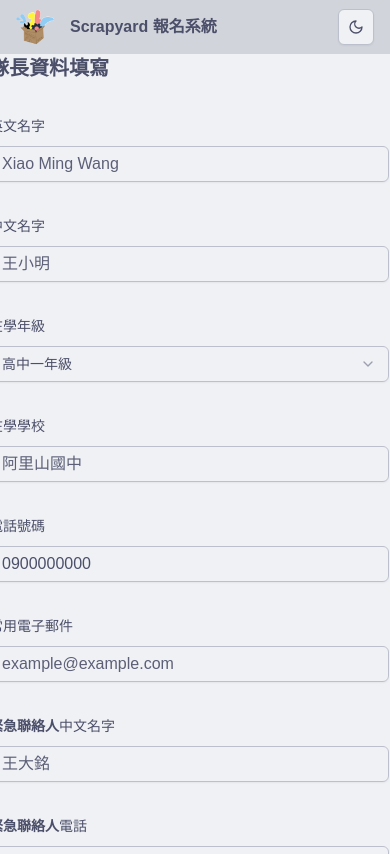
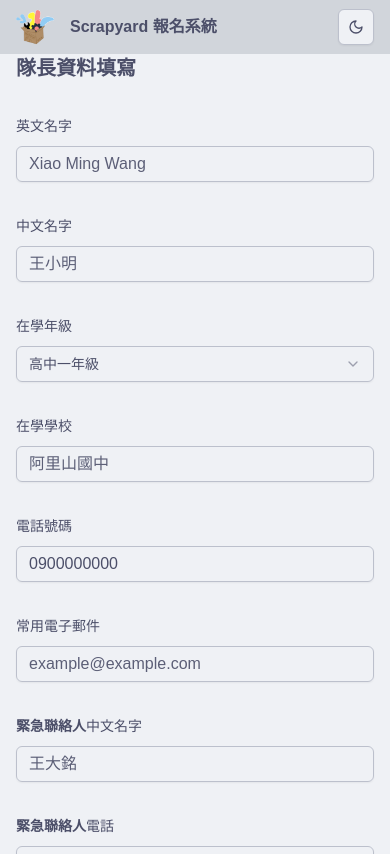
Before and after one commit to HackIt-Taiwan/scrapyard-event-system, a Next.js app: page /signup/steps/2 in a window 390 px wide. Built offline with nearby package versions, Linux system fonts and the light colour scheme.

Commit message:
fix: responsive design is broken

```diff
--- a/src/app/globals.css
+++ b/src/app/globals.css
@@ -93,3 +93,14 @@ body {
     @apply bg-background text-foreground;
   }
 }
+
+@layer utilities {
+  .no-scrollbar::-webkit-scrollbar {
+    display: none;
+  }
+
+  .no-scrollbar {
+    -ms-overflow-style: none;
+    scrollbar-width: none;
+  }
+}
--- a/src/app/signup/steps/1/page.tsx
+++ b/src/app/signup/steps/1/page.tsx
@@ -48,12 +48,13 @@ export default function stepPage() {
             ease: "easeInOut",
             scale: { type: "spring", visualDuration: 0.4, bounce: 0.3 },
           }}
+          className="w-full"
         >
-          <ScrollArea className="h-[800px]">
+          <div className="h-[800px] max-w-[450px] px-4 overflow-y-scroll no-scrollbar mx-auto">
             <Form {...form}>
               <form
                 onSubmit={form.handleSubmit(onSubmit)}
-                className="space-y-8 w-[400px]"
+                className="space-y-8 w-full"
               >
                 <FormLabel className="text-xl md:text-2xl font-bold">
                   團隊名稱與參賽人數
@@ -115,7 +116,7 @@ export default function stepPage() {
                 </Button>
               </form>
             </Form>
-          </ScrollArea>
+          </div>
         </motion.div>
       )}
     </AnimatePresence>
--- a/src/app/signup/steps/2/page.tsx
+++ b/src/app/signup/steps/2/page.tsx
@@ -70,7 +70,7 @@ export default function stepPage() {
     resolver: zodResolver(
       signUpDataSchema.pick({
         teamLeader: true,
-      })
+      }),
     ),
     defaultValues: {
       teamLeader: formData.teamLeader,
@@ -100,12 +100,13 @@ export default function stepPage() {
             ease: "easeInOut",
             scale: { type: "spring", visualDuration: 0.4, bounce: 0.3 },
           }}
+          className="w-full"
         >
-          <ScrollArea className="h-[800px] pr-3 flex">
+          <div className="h-[800px] max-w-[450px] px-4 overflow-y-scroll no-scrollbar mx-auto">
             <Form {...form}>
               <form
                 onSubmit={form.handleSubmit(onSubmit)}
-                className="space-y-8 w-[400px]"
+                className="space-y-8 w-full"
               >
                 <FormLabel className="text-xl md:text-2xl font-bold">
                   隊長資料填寫
@@ -310,7 +311,7 @@ export default function stepPage() {
                                 variant={"outline"}
                                 className={cn(
                                   "pl-3 text-left font-normal ",
-                                  !field.value && "text-muted-foreground"
+                                  !field.value && "text-muted-foreground",
                                 )}
                               >
                                 {field.value ? (
@@ -394,7 +395,7 @@ export default function stepPage() {
             >
               上一步 (此頁將不會儲存)
             </Button>
-          </ScrollArea>
+          </div>
         </motion.div>
       )}
     </AnimatePresence>
```
Lines whose indentation alone changed are shown as unchanged.
